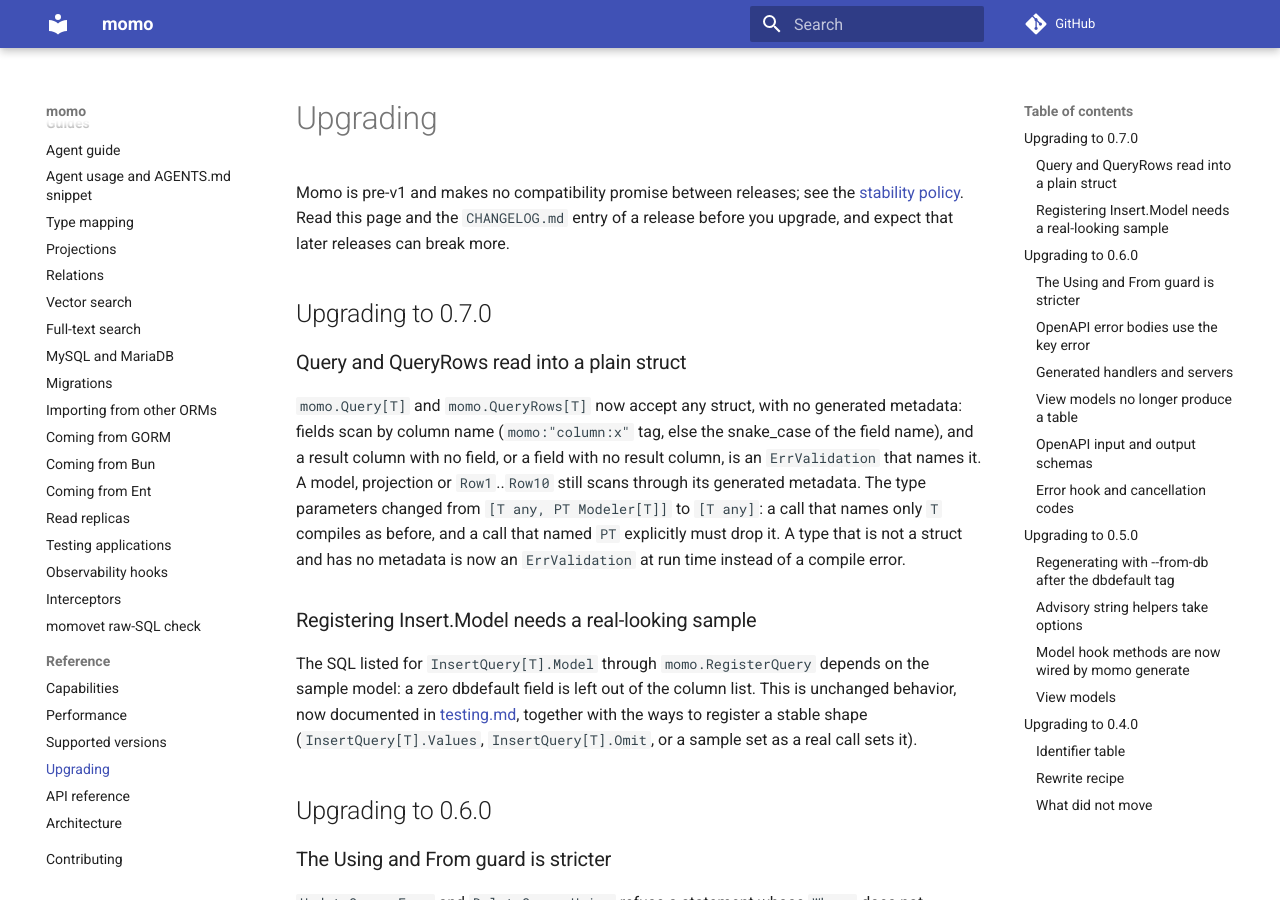
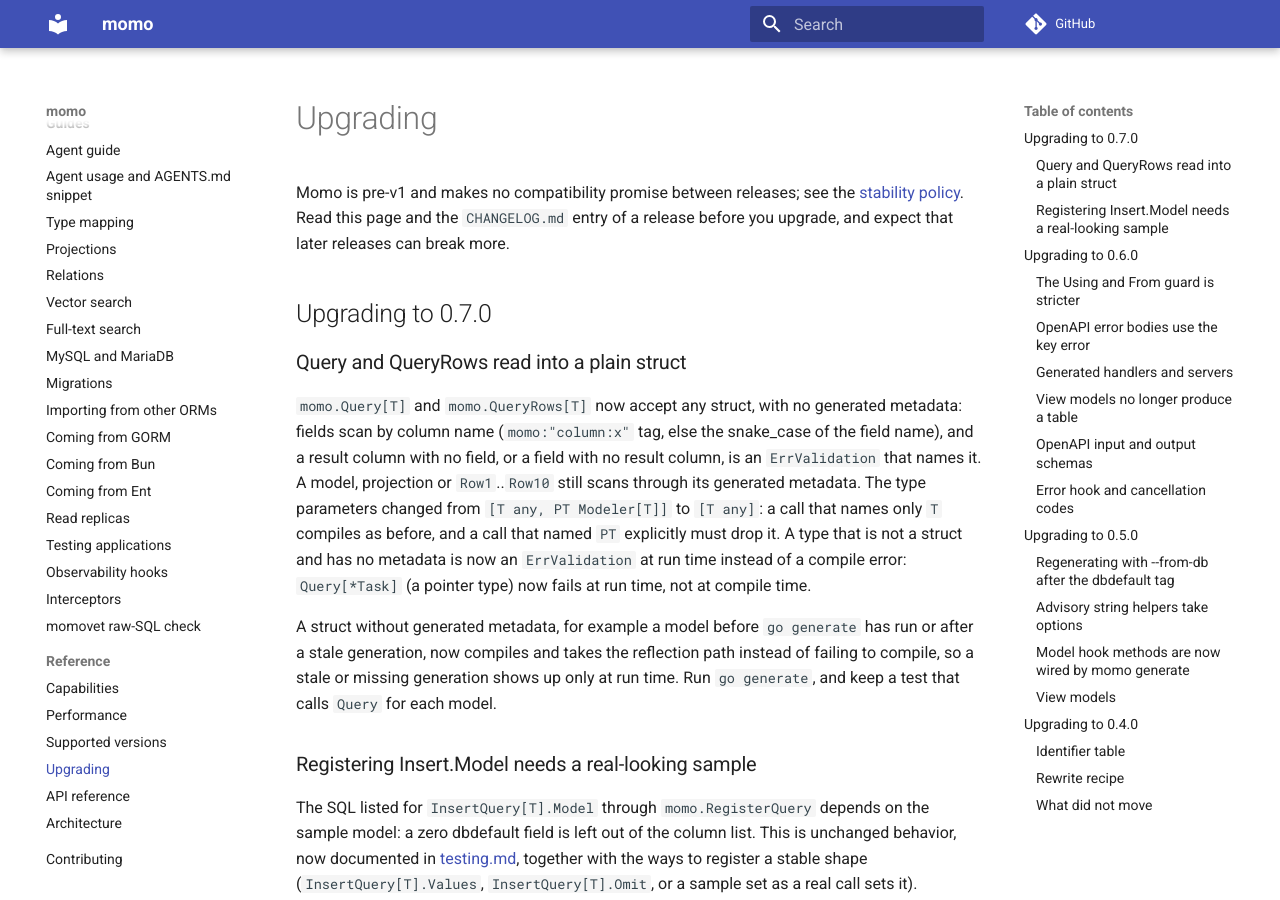
Before and after one commit to azrtydxb/momo, an MkDocs documentation site: the page built from docs/upgrading.md, in a window 1280 px wide and 900 px high. Built offline with MkDocs 1.6.1 and Material for MkDocs 9.7.7, drawn with Linux system fonts in a browser that asks for light colours; comment, search, counter and statistics services are not loaded; the version menu is left out.

Commit message:
fix: detect an embedded pointer cycle in a plain struct, document the embedded pointer allocation and the run-time failure of a stale model

```diff
--- a/docs/upgrading.md
+++ b/docs/upgrading.md
@@ -17,7 +17,13 @@ or `Row1`..`Row10` still scans through its generated metadata. The type
 parameters changed from `[T any, PT Modeler[T]]` to `[T any]`: a call that
 names only `T` compiles as before, and a call that named `PT` explicitly must
 drop it. A type that is not a struct and has no metadata is now an
-`ErrValidation` at run time instead of a compile error.
+`ErrValidation` at run time instead of a compile error: `Query[*Task]` (a
+pointer type) now fails at run time, not at compile time.
+
+A struct without generated metadata, for example a model before `go generate`
+has run or after a stale generation, now compiles and takes the reflection path
+instead of failing to compile, so a stale or missing generation shows up only at
+run time. Run `go generate`, and keep a test that calls `Query` for each model.
 
 ### Registering Insert.Model needs a real-looking sample
 
```
Also changed, not shown: .procoder/backlog/stories/20261110-raw-query-into-plain-struct.md (+1 -1 lines), docs/ai-guide.md (+3 -1 lines), 2 other files.
